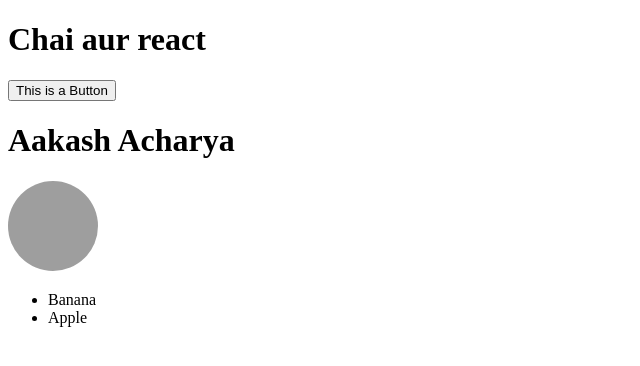
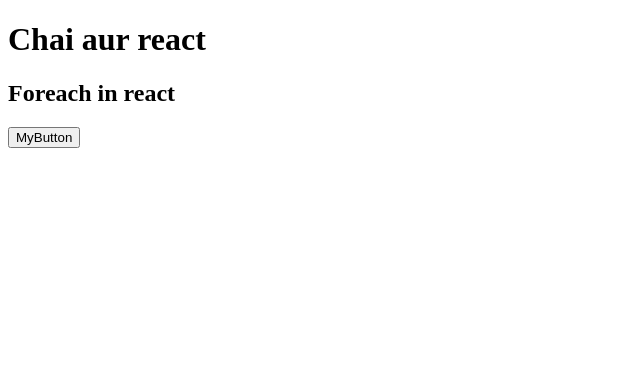
Before and after one commit to get-aakash/reactPlayground, a React (Vite) app: page / in a window 1280 px wide. Shown: the top 366 px of the page, without its empty margins (0-640 px from the left). Built offline with nearby package versions, Linux system fonts and the light colour scheme; grey boxes are pictures that could not be loaded.

Commit message:
explicit and impicit return statements

```diff
--- a/src/components/MyButton.jsx
+++ b/src/components/MyButton.jsx
@@ -1,40 +1,47 @@
 import React from 'react'
 
 const MyButton = () => {
-    const user = {
-        name: "Aakash Acharya",
-        imageUrl: 'https://i.imgur.com/yXOvdOSs.jpg',
-        imageSize: 90
-    }
+    const people = [{
+        id: 0,
+        name: 'Creola Katherine Johnson',
+        profession: 'mathematician',
+      }, {
+        id: 1,
+        name: 'Mario José Molina-Pasquel Henríquez',
+        profession: 'chemist',
+      }, {
+        id: 2,
+        name: 'Mohammad Abdus Salam',
+        profession: 'physicist',
+      }, {
+        id: 3,
+        name: 'Percy Lavon Julian',
+        profession: 'chemist',
+      }, {
+        id: 4,
+        name: 'Subrahmanyan Chandrasekhar',
+        profession: 'astrophysicist',
+      }];
 
-    const myVariable = [
-        {
-            name: "Banana",
-            id : 1
-        },
-        {
-            name: "Apple",
-            id : 2
-        },
+      let chemists = people.filter(item=>{
+        return item.profession === 'chemist'
 
-    ]
-    const onClickHandle = (fruitName)=>{
-        alert(`You clicked on: ${fruitName}`)
+      }
 
-    }
+      )
 
-    const listedItems = myVariable.map((item)=>
-        <li key={item.id} onClick={()=>onClickHandle(item.name)}>{item.name}</li>
-    )
-    console.log(typeof(listedItems))
+      console.log(chemists)
+
+
+
+
     return (
-        <div>
-            <button>This is a Button</button>
-            <h1>{user.name}</h1>
-            <img className='avatar' src={user.imageUrl} style={{ height: user.imageSize, width: user.imageSize }} alt="" />
+        <>
+        <h2>Foreach in react</h2>
+        <button>MyButton</button>
 
-            <ul>{listedItems}</ul>
-        </div>
+        </>
+
     )
 }
 
```
